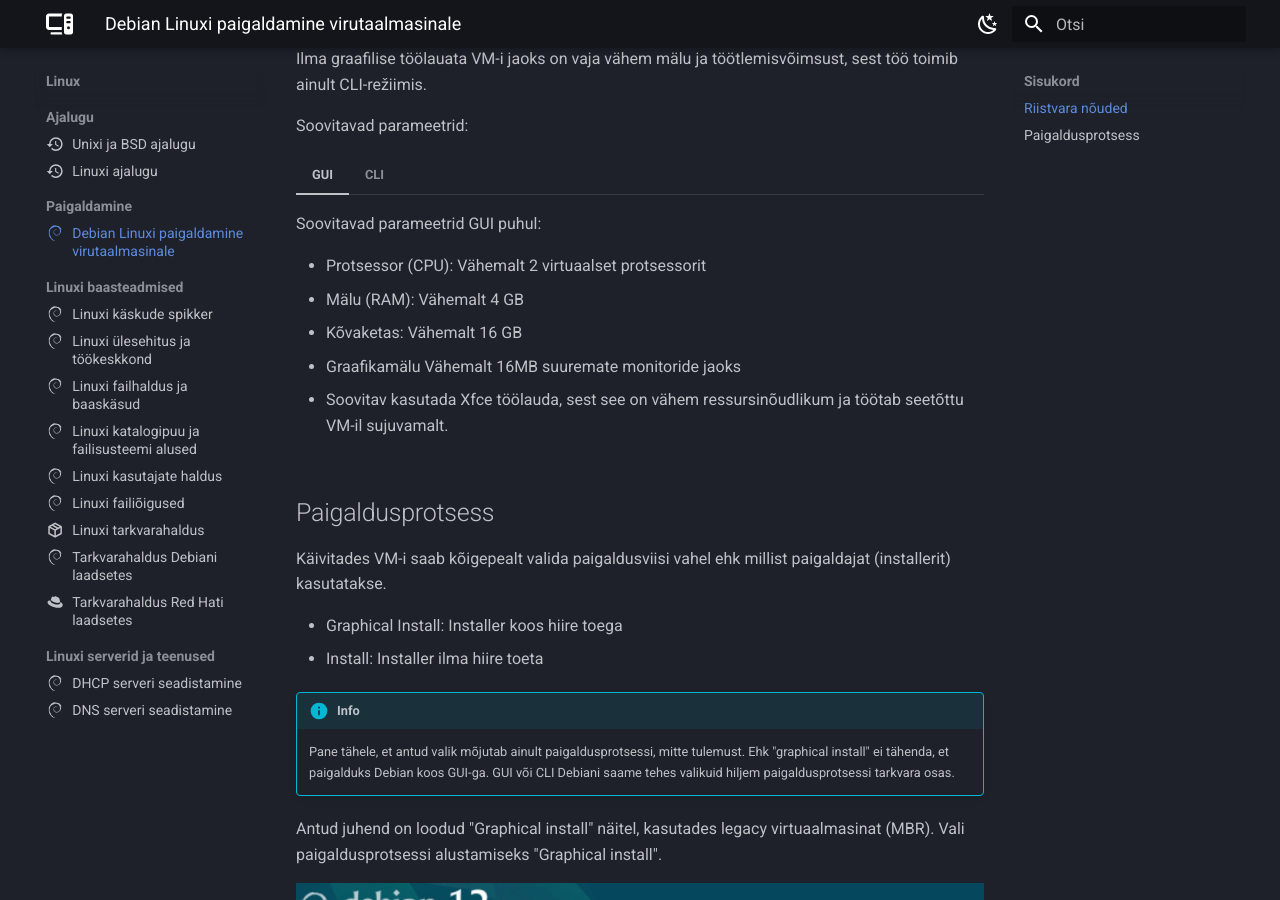
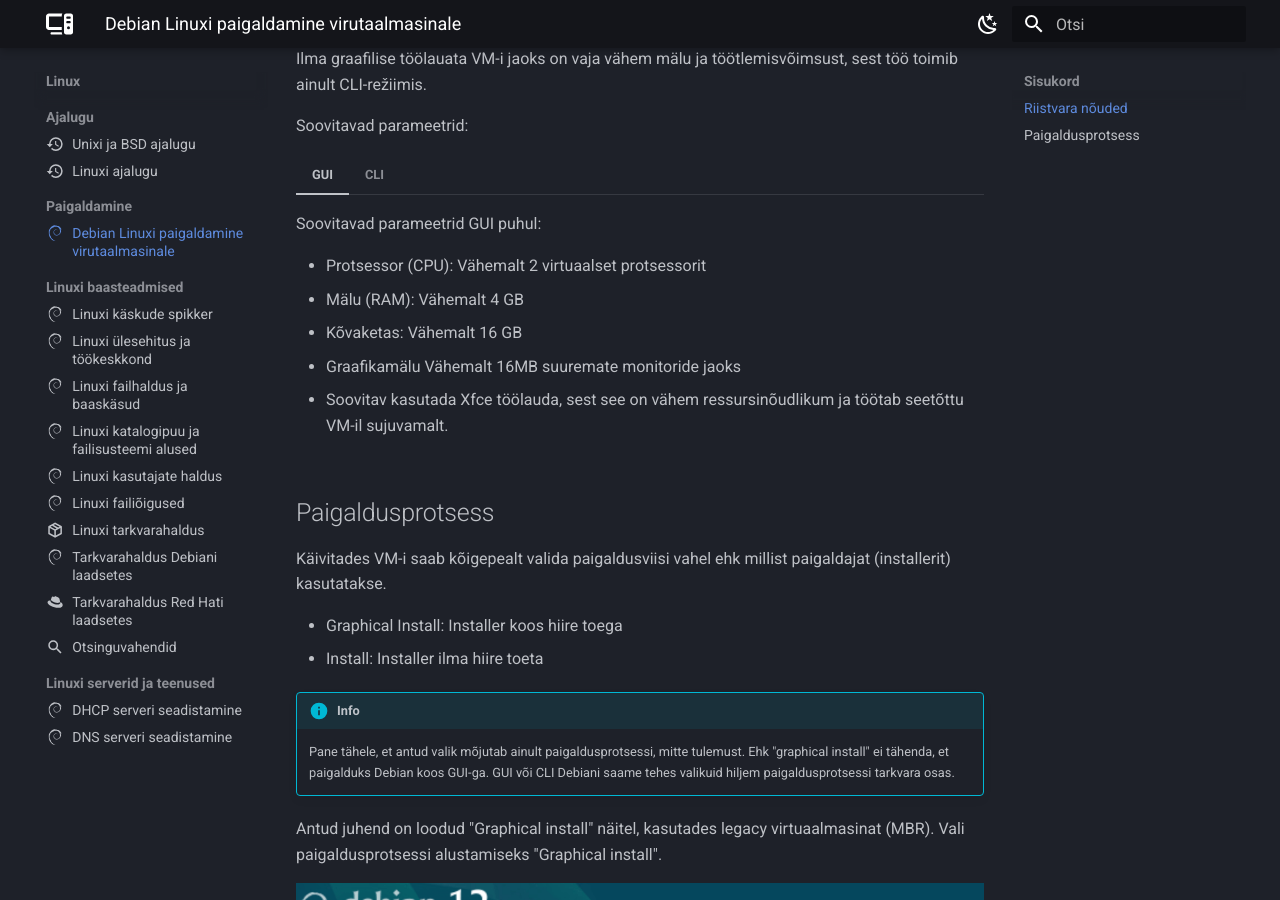
Before and after one commit to priitpaap/priitpaap.github.io, an MkDocs documentation site: the page built from docs/linux/debpaigaldus.md, in a window 1280 px wide and 900 px high, scrolled down 458 px. Built offline with MkDocs 1.6.1 and Material for MkDocs 9.7.7, drawn with Linux system fonts in a browser that asks for light colours.

Commit message:
Uuendatud otsinguvahendid.md

```diff
--- a/mkdocs.yml
+++ b/mkdocs.yml
@@ -100,6 +100,7 @@
         linux/tarkvarahaldus-debiani-laadsetes.md
     - Tarkvarahaldus Red Hati laadsetes:
         linux/tarkvarahaldus-red-hati-laadsetes.md
+    - Otsinguvahendid: linux/otsinguvahendid.md
   - Linuxi serverid ja teenused:
     - DHCP serveri seadistamine: linux/dhcp.md
     - DNS serveri seadistamine: linux/dns.md
```
Also changed, not shown: 1 other file.
